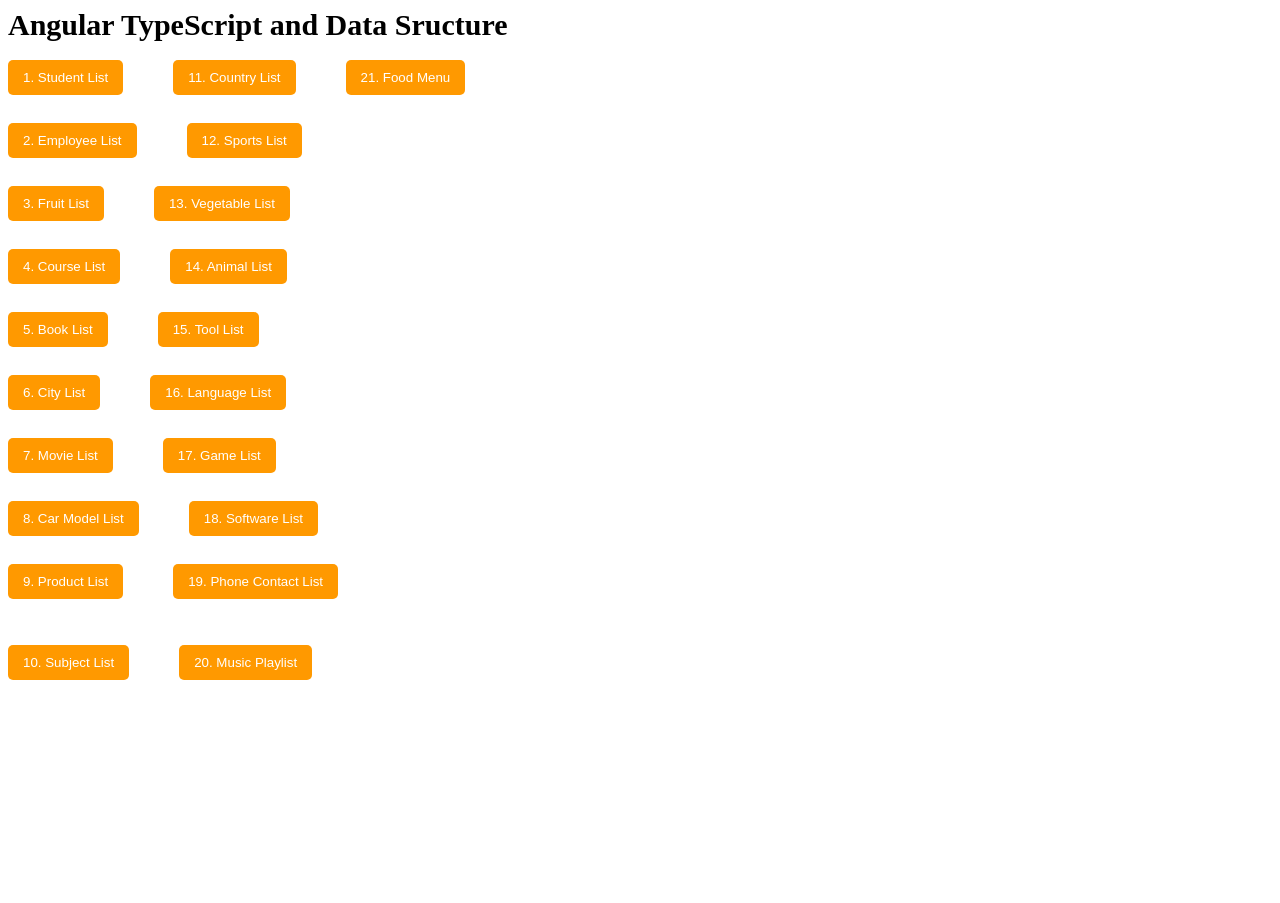
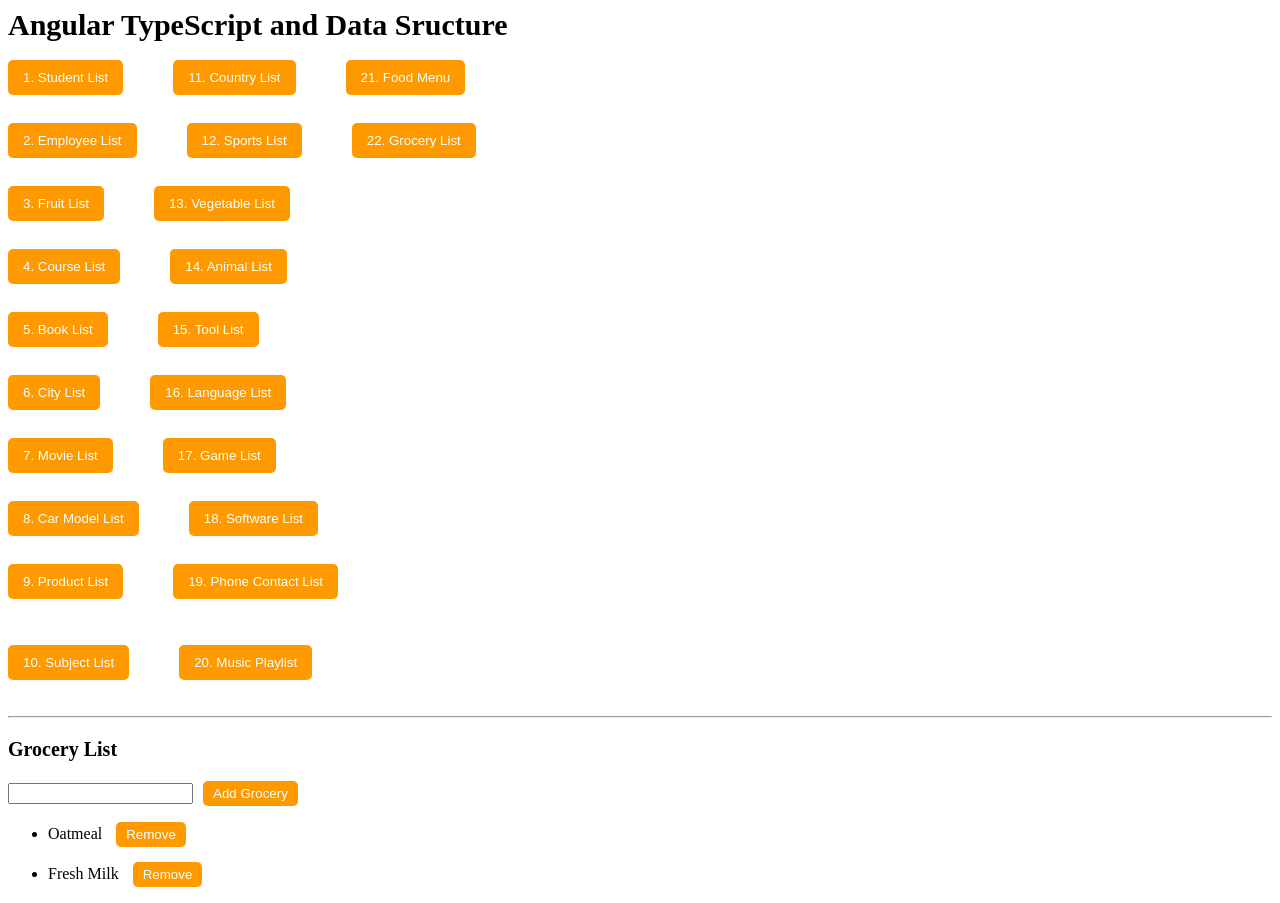
Before and after one commit to ricoparico/TypeScript-and-data-structures, an Angular app: page /grocerylist in a window 1280 px wide. Before the commit this address led to /. Before the commit the page ends 800 px from the top, so only its background shows below. Built offline with nearby package versions, Linux system fonts and the light colour scheme.

Commit message:
No.22 Grocery List

```diff
--- a/src/app/app-routing.module.ts
+++ b/src/app/app-routing.module.ts
@@ -22,6 +22,7 @@ import { SoftwarelistComponent } from './components/softwarelist/softwarelist.co
 import { PhonecontactlistComponent } from './components/phonecontactlist/phonecontactlist.component';
 import { MusicplaylistComponent } from './components/musicplaylist/musicplaylist.component';
 import { FoodmenuComponent } from './components/foodmenu/foodmenu.component';
+import { GrocerylistComponent } from './components/grocerylist/grocerylist.component';
 
 const routes: Routes = [
   {path: "", component: LandingpageComponent},
@@ -45,7 +46,8 @@ const routes: Routes = [
   {path: "softwarelist", component: SoftwarelistComponent},
   {path: "phonecontactlist", component: PhonecontactlistComponent},
   {path: "musicplaylist", component: MusicplaylistComponent},
-  {path: "foodmenu", component: FoodmenuComponent}
+  {path: "foodmenu", component: FoodmenuComponent},
+  {path: "grocerylist", component: GrocerylistComponent}
 ];
 
 @NgModule({
--- a/src/app/app.component.html
+++ b/src/app/app.component.html
@@ -8,6 +8,7 @@
 
 <button routerLink="employeelist">2. Employee List</button>
 <button routerLink="sportslist">12. Sports List</button>
+<button routerLink="grocerylist">22. Grocery List</button>
 
 <br><br>
 
--- a/src/app/app.module.ts
+++ b/src/app/app.module.ts
@@ -28,6 +28,7 @@ import { SoftwarelistComponent } from './components/softwarelist/softwarelist.co
 import { PhonecontactlistComponent } from './components/phonecontactlist/phonecontactlist.component';
 import { MusicplaylistComponent } from './components/musicplaylist/musicplaylist.component';
 import { FoodmenuComponent } from './components/foodmenu/foodmenu.component';
+import { GrocerylistComponent } from './components/grocerylist/grocerylist.component';
 
 @NgModule({
   declarations: [
@@ -53,7 +54,8 @@ import { FoodmenuComponent } from './components/foodmenu/foodmenu.component';
     SoftwarelistComponent,
     PhonecontactlistComponent,
     MusicplaylistComponent,
-    FoodmenuComponent
+    FoodmenuComponent,
+    GrocerylistComponent
   ],
   imports: [
     BrowserModule,
--- /dev/null
+++ b/src/app/components/grocerylist/grocerylist.component.css
@@ -0,0 +1,21 @@
+p {
+    font-size: 20px;
+    font-weight: bold;
+}
+button{
+    background-color: #ff9900;
+    color: white;
+    border: none;
+    border-radius: 5px;
+    padding: 5px 10px;
+    cursor: pointer;
+    transition: background-color o.3s ease;
+    margin-left: 10px;
+}
+
+button:hover{
+    background-color: #ffd000;
+}
+li{
+    margin-bottom: 15px;
+    }
--- /dev/null
+++ b/src/app/components/grocerylist/grocerylist.component.html
@@ -0,0 +1,12 @@
+<hr>
+<p>Grocery List</p>
+
+<input type="text" [(ngModel)]="grocery"/>
+
+<button (click)="addGroceries()">Add Grocery</button>
+
+<ul>
+    <li *ngFor="let grocery of groceryList; let g = index">
+        {{ grocery }} <button (click)="removeItem(g)">Remove</button>
+    </li>
+</ul>
--- /dev/null
+++ b/src/app/components/grocerylist/grocerylist.component.ts
@@ -0,0 +1,21 @@
+import { Component } from '@angular/core';
+
+@Component({
+  selector: 'app-grocerylist',
+  templateUrl: './grocerylist.component.html',
+  styleUrl: './grocerylist.component.css'
+})
+export class GrocerylistComponent {
+  groceryList: string[]=["Oatmeal", "Fresh Milk"];
+  grocery: string="";
+
+  addGroceries(){
+    if (this.grocery){
+      this.groceryList.push(this.grocery);
+      this.grocery="";
+    }
+  }
+  removeItem(index: number) {
+    this.groceryList.splice(index, 1);
+  }
+}
```
Also changed, not shown: 1 other file (tests, documents, lock files or other folders).
